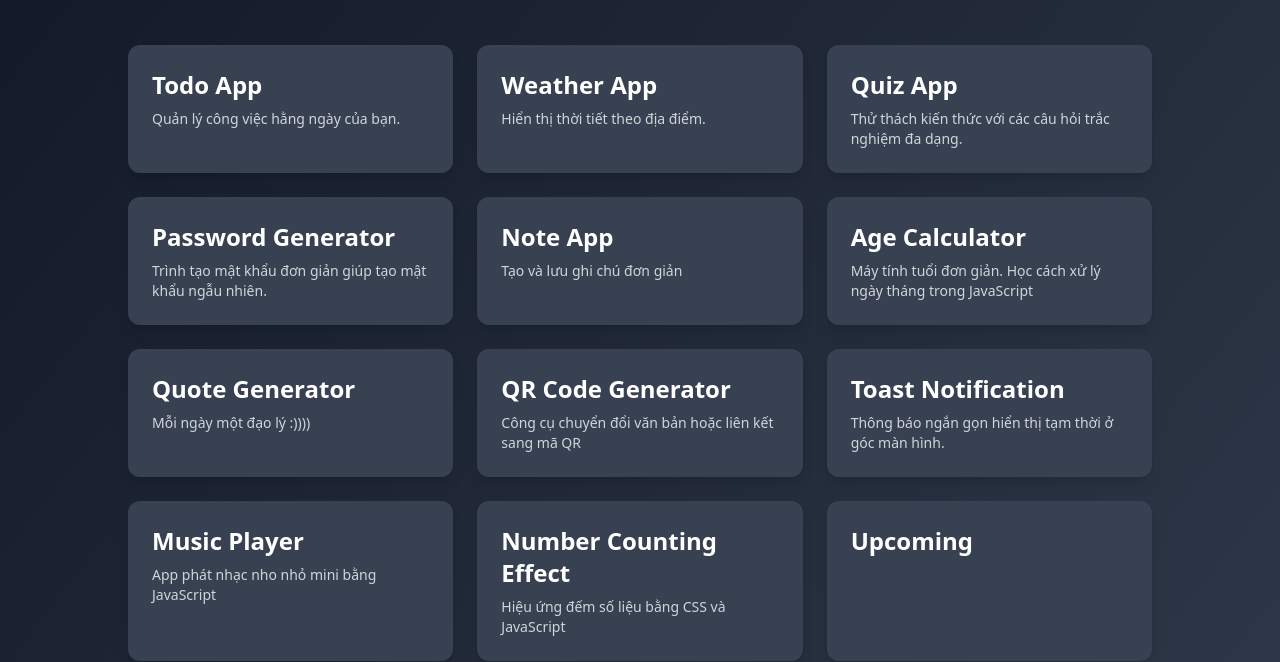
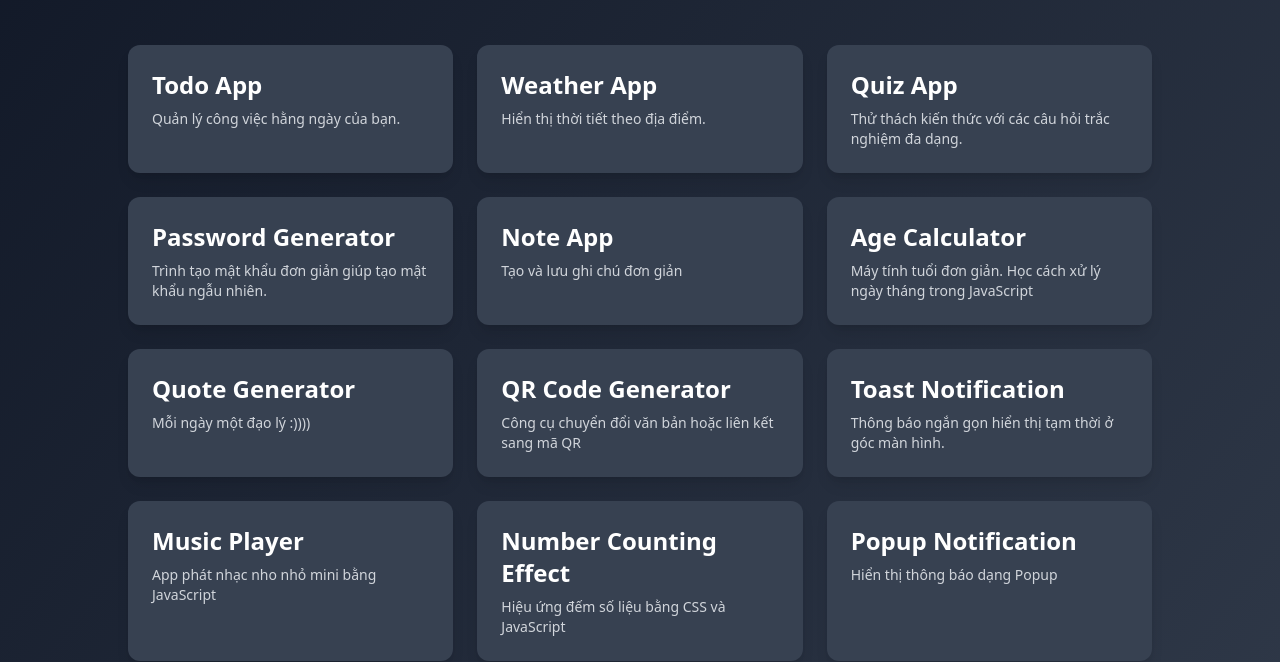
Before and after one commit to lexipit3268/30Days30JavaScript, a plain HTML site: page index.html in a window 1280 px wide. Shown: the part 147-809 px from the top of the page. Drawn offline with nearby package versions, Linux system fonts and the light colour scheme.

Commit message:
init popup notification

```diff
--- a/index.html
+++ b/index.html
@@ -79,9 +79,9 @@
       <p class="text-gray-300 text-sm">Hiệu ứng đếm số liệu bằng CSS và JavaScript</p>
     </a>
 
-    <a href="" class="group bg-gray-700 hover:bg-gray-600 transition rounded-xl p-6 shadow-lg" target="_blank">
-      <h2 class="text-2xl font-semibold mb-2 group-hover:text-fuchsia-400">Upcoming</h2>
-      <p class="text-gray-300 text-sm"></p>
+    <a href="src/popupNotification/index.html" class="group bg-gray-700 hover:bg-gray-600 transition rounded-xl p-6 shadow-lg" target="_blank">
+      <h2 class="text-2xl font-semibold mb-2 group-hover:text-fuchsia-400">Popup Notification</h2>
+      <p class="text-gray-300 text-sm">Hiển thị thông báo dạng Popup</p>
     </a>
 
     <a href="" class="group bg-gray-700 hover:bg-gray-600 transition rounded-xl p-6 shadow-lg" target="_blank">
--- /dev/null
+++ b/src/popupNotification/style.css
@@ -0,0 +1,6 @@
+* {
+  margin: 0;
+  padding: 0;
+  box-sizing: border-box;
+  font-family: 'Poppins', sans-serif;
+}
```
Also changed, not shown: src/popupNotification/index.html (added, +13 -0 lines), src/popupNotification/script.js (added).
